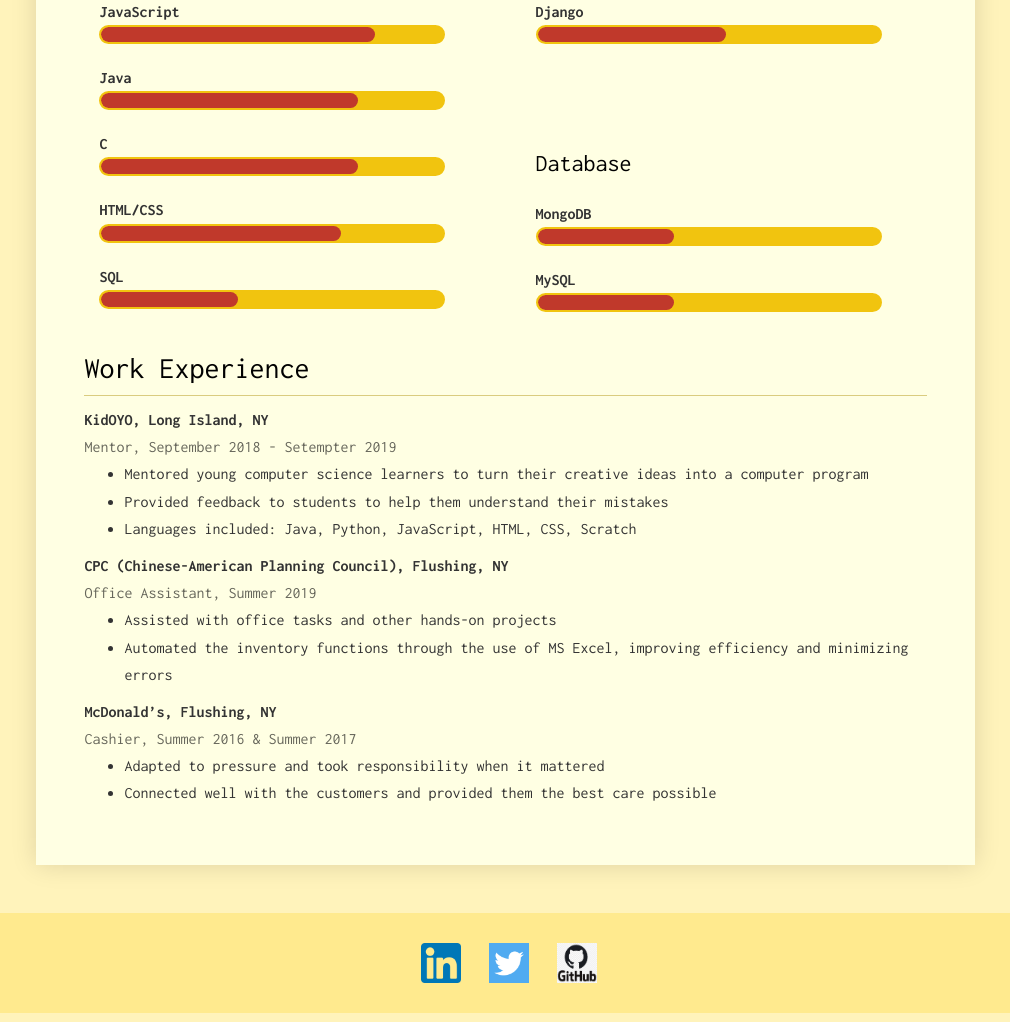
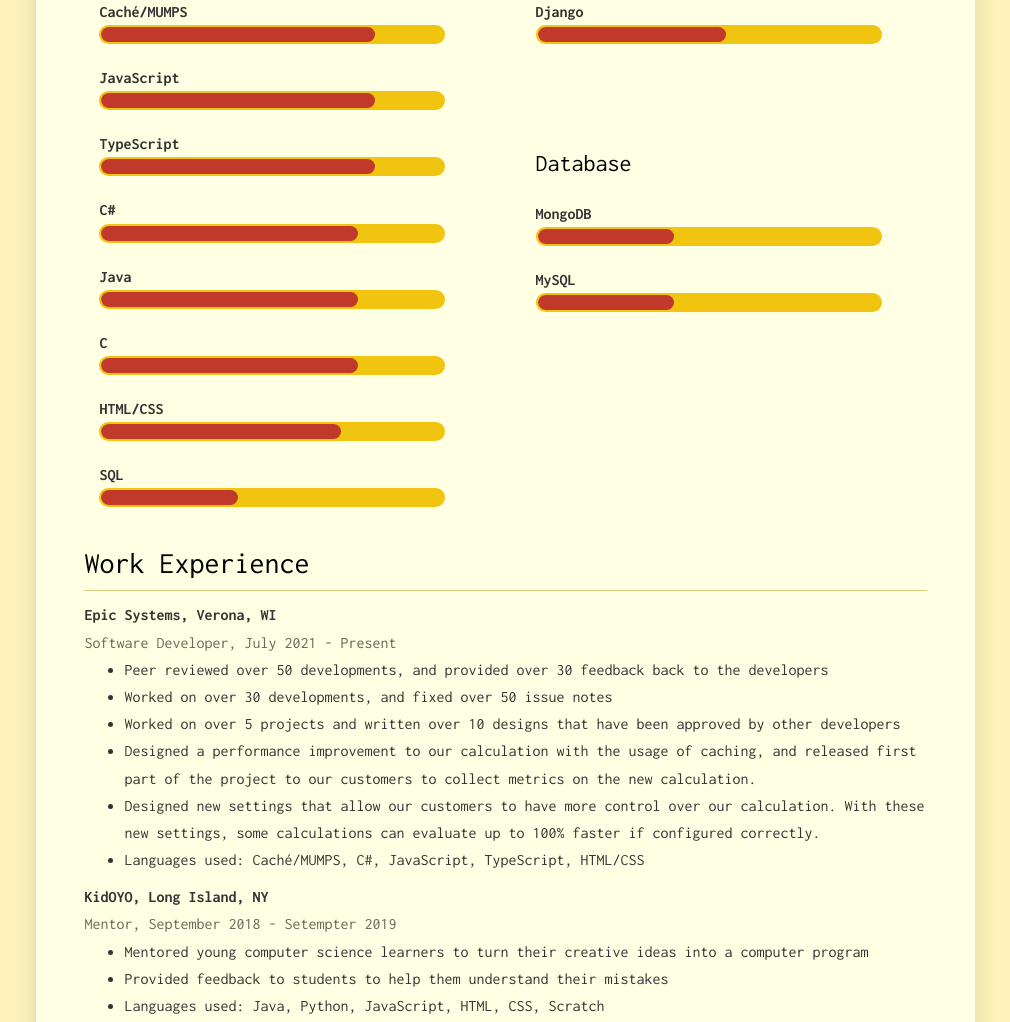
Before and after one commit to henryli12/henryli12.github.io, a plain HTML site: page pages/resume.html in a window 1280 px wide. Shown: the part 776-1798 px from the top of the page, without its empty margins (131-1141 px from the left). Drawn offline with Linux system fonts and the light colour scheme; files whose address does not match are found by name.

Commit message:
Update resume

```diff
--- a/pages/resume.html
+++ b/pages/resume.html
@@ -106,9 +106,21 @@
 										<div class="pro-bar-container color-sun-flower">
 											<div class="pro-bar bar-80 color-pomegranate"></div>
 										</div>
+										<span>Caché/MUMPS</span>
+										<div class="pro-bar-container color-sun-flower">
+											<div class="pro-bar bar-80 color-pomegranate"></div>
+										</div>
 										<span>JavaScript</span>
 										<div class="pro-bar-container color-sun-flower">
 											<div class="pro-bar bar-80 color-pomegranate"></div>
+										</div>
+										<span>TypeScript</span>
+										<div class="pro-bar-container color-sun-flower">
+											<div class="pro-bar bar-80 color-pomegranate"></div>
+										</div>
+										<span>C#</span>
+										<div class="pro-bar-container color-sun-flower">
+											<div class="pro-bar bar-75 color-pomegranate"></div>
 										</div>
 										<span>Java</span>
 										<div class="pro-bar-container color-sun-flower">
@@ -161,12 +173,24 @@
 
                         <h2>Work Experience</h2>
 						<hr>
+						<span>Epic Systems, Verona, WI</span>
+						<p class="date_p">Software Developer, July 2021 - Present</p>
+						<ul>
+							<li>Peer reviewed over 50 developments, and provided over 30 feedback back to the developers</li>
+							<li>Worked on over 30 developments, and fixed over 50 issue notes</li>
+							<li>Worked on over 5 projects and written over 10 designs that have been approved by other developers</li>
+							<li>Designed a performance improvement to our calculation with the usage of caching, and released first part of
+								the project to our customers to collect metrics on the new calculation.</li>
+							<li>Designed new settings that allow our customers to have more control over our calculation. With these new
+								settings, some calculations can evaluate up to 100% faster if configured correctly.</li>
+							<li>Languages used: Caché/MUMPS, C#, JavaScript, TypeScript, HTML/CSS</li>
+						</ul>
 						<span>KidOYO, Long Island, NY</span>
 						<p class="date_p">Mentor, September 2018 - Setempter 2019</p>
 						<ul>
 							<li>Mentored young computer science learners to turn their creative ideas into a computer program</li>
 							<li>Provided feedback to students to help them understand their mistakes</li>
-							<li>Languages included: Java, Python, JavaScript, HTML, CSS, Scratch</li>
+							<li>Languages used: Java, Python, JavaScript, HTML, CSS, Scratch</li>
 						</ul>
 						<span>CPC (Chinese-American Planning Council), Flushing, NY</span>
 						<p class="date_p">Office Assistant, Summer 2019</p>
```
Also changed, not shown: 1 other file.
